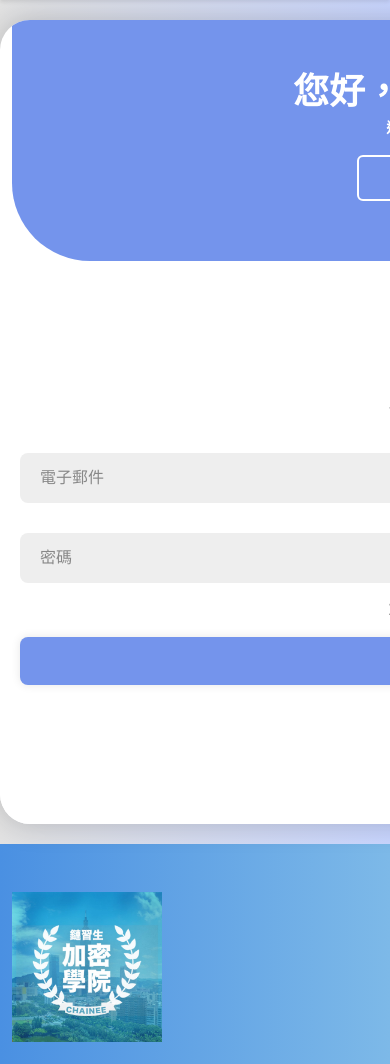
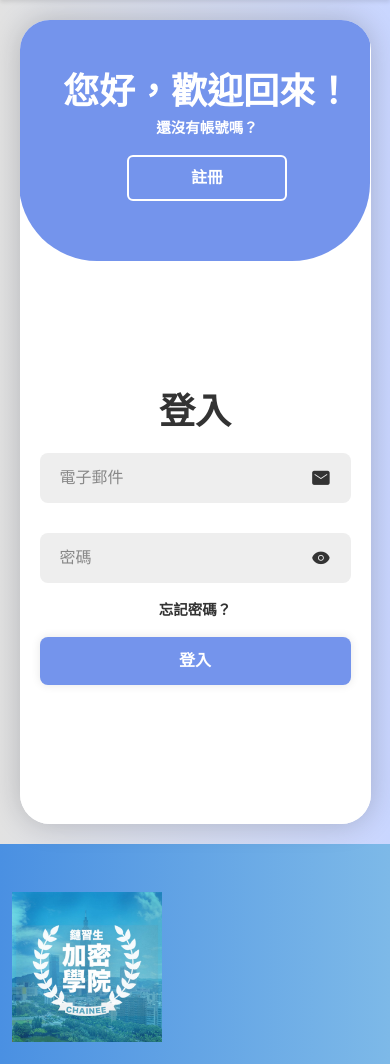
Before and after one commit to Shihjiajyun/chainee_official_new, a PHP site: page /login.php in a window 390 px wide; the page is wider, and only the part inside the window is pictured. Shown: the part 90-1154 px from the top of that part. Run offline with PHP 8.4, Linux system fonts and the light colour scheme.

Commit message:
完成登入頁面前端RWD

```diff
--- a/css/test2.css
+++ b/css/test2.css
@@ -232,7 +232,7 @@ form {
     }
 
     .toggle-box::before {
-        left: 0;
+        left: -12.5px;
         top: -270%;
         width: 100%;
         height: 300%;
@@ -240,7 +240,7 @@ form {
     }
 
     #login.active .toggle-box::before {
-        left: 0;
+        left: -12.5px;
         top: 70%;
     }
 
@@ -277,3 +277,10 @@ form {
         font-size: 30px;
     }
 }
+
+@media screen and (max-width:767px) {
+    #login{
+        width: 90vw;
+        max-width: 90vw;
+    }
+}
```
